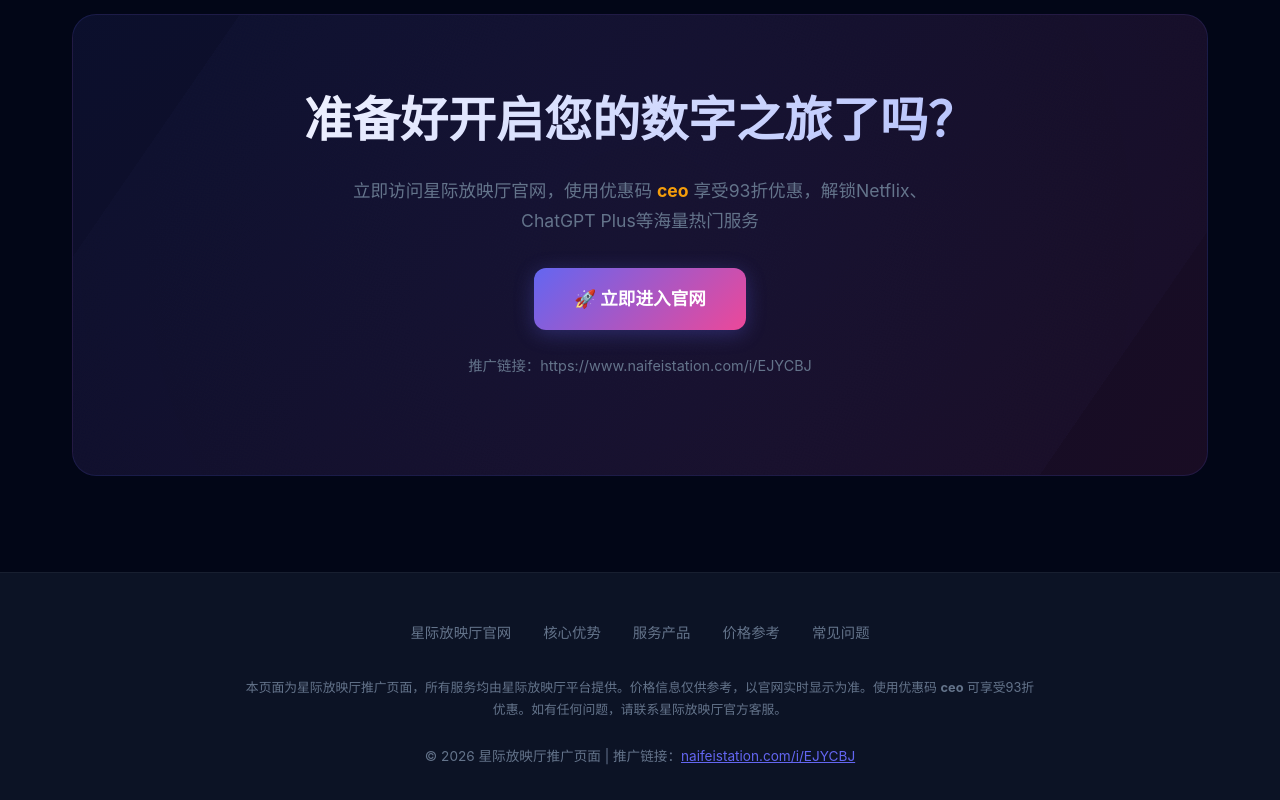
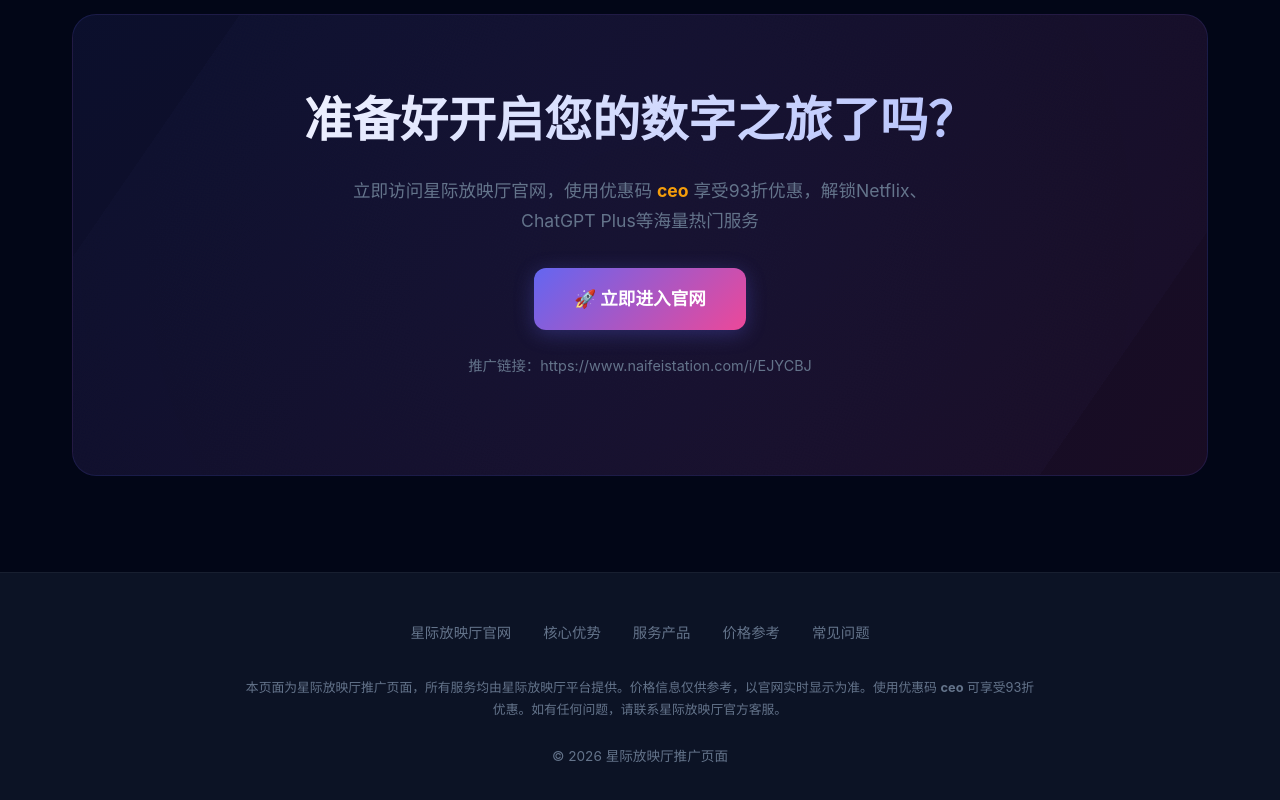
Before and after one commit to comceo/comceo.github.io, a plain HTML site: page index.html in a window 1280 px wide. Shown: the part 7714-8514 px from the top of the page. Drawn offline with Linux system fonts and the light colour scheme.

Commit message:
Update index.html

```diff
--- a/index.html
+++ b/index.html
@@ -476,7 +476,7 @@
                 <a href="#faq">常见问题</a>
             </div>
             <p class="footer-disclaimer">本页面为星际放映厅推广页面，所有服务均由星际放映厅平台提供。价格信息仅供参考，以官网实时显示为准。使用优惠码 <strong>ceo</strong> 可享受93折优惠。如有任何问题，请联系星际放映厅官方客服。</p>
-            <p class="footer-copy">© 2026 星际放映厅推广页面 | 推广链接：<a href="https://www.naifeistation.com/i/EJYCBJ" style="color:var(--primary)" target="_blank" rel="noopener noreferrer">naifeistation.com/i/EJYCBJ</a></p>
+            <p class="footer-copy">© 2026 星际放映厅推广页面</p>
         </div>
     </footer>
 
```
